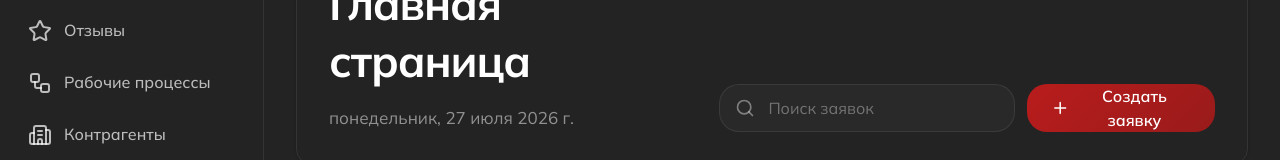
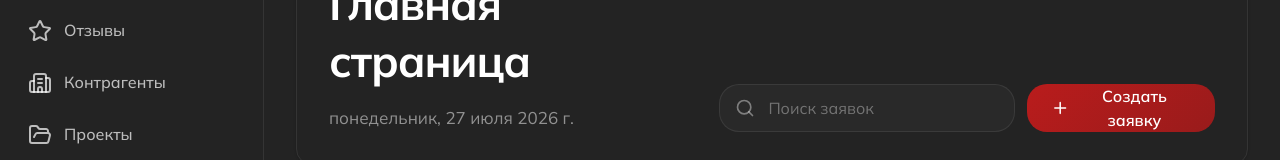
Before and after one commit to DreminIlarion/diodesk_fork_prod_version, a React (Vite) app in the folder frontend/: page /dashboard in a window 1280 px wide. Shown: the part 234-394 px from the top of the page. Built offline with nearby package versions, Linux system fonts and the light colour scheme; no server answers; sample sign-in values are in the browser's storage.

Commit message:
04.08.2026 убрал workflows из sidebar

```diff
--- a/frontend/src/components/layout/Sidebar.tsx
+++ b/frontend/src/components/layout/Sidebar.tsx
@@ -51,7 +51,7 @@ const canInvite = user?.roles?.some(r => ['support_agent', 'support_manager', 'e
     { to: '/dashboard', icon: LayoutDashboard, label: 'Главная' },
     { to: '/tickets', icon: Ticket, label: 'Заявки' },
     { to: '/feedbacks', icon: Star, label: 'Отзывы' },
-    { to: '/workflows', icon: Workflow, label: 'Рабочие процессы' },
+    // { to: '/workflows', icon: Workflow, label: 'Рабочие процессы' },
 
     ...(isCustomer
       ? [{ to: '/my-company', icon: Building, label: 'Моя компания' }]
```
